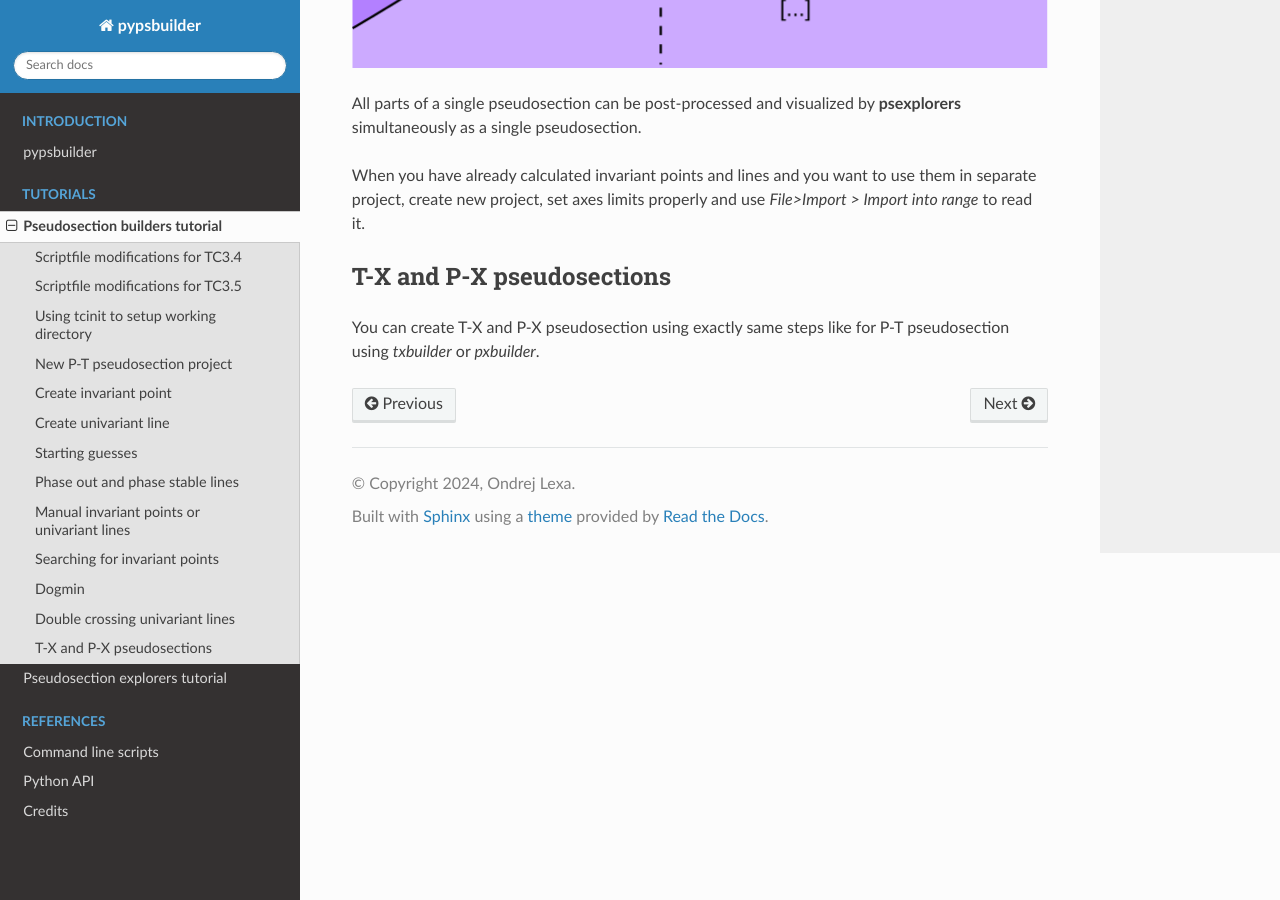
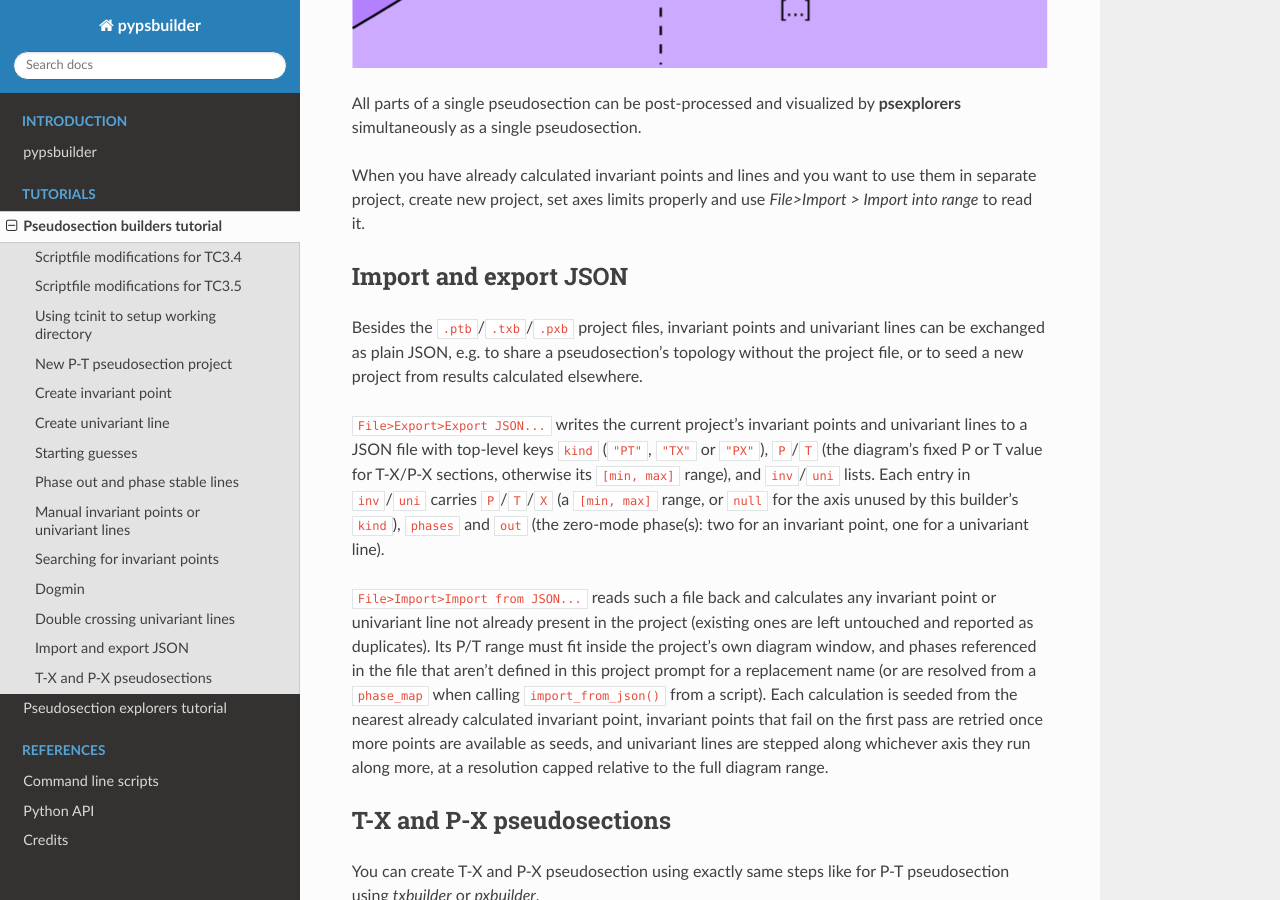
Before and after one commit to ondrolexa/pypsbuilder, a Sphinx documentation site: the page built from docs/psbuilders-tutorial.rst, in a window 1280 px wide and 900 px high, scrolled down 8781 px. Built offline with Sphinx 7.4.7 and the Read the Docs theme 3.1.0, drawn with Linux system fonts in a browser that asks for light colours.

Commit message:
changelog fix

```diff
--- a/docs/psbuilders-tutorial.rst
+++ b/docs/psbuilders-tutorial.rst
@@ -250,6 +250,35 @@ When you have already calculated invariant points and lines and you want to use
 them in separate project, create new project, set axes limits properly and
 use `File>Import > Import into range` to read it.
 
+Import and export JSON
+-----------------------
+
+Besides the ``.ptb``/``.txb``/``.pxb`` project files, invariant points and
+univariant lines can be exchanged as plain JSON, e.g. to share a
+pseudosection's topology without the project file, or to seed a new project
+from results calculated elsewhere.
+
+``File>Export>Export JSON...`` writes the current project's invariant points
+and univariant lines to a JSON file with top-level keys ``kind`` (``"PT"``,
+``"TX"`` or ``"PX"``), ``P``/``T`` (the diagram's fixed P or T value for
+T-X/P-X sections, otherwise its ``[min, max]`` range), and ``inv``/``uni``
+lists. Each entry in ``inv``/``uni`` carries ``P``/``T``/``X`` (a
+``[min, max]`` range, or ``null`` for the axis unused by this builder's
+``kind``), ``phases`` and ``out`` (the zero-mode phase(s): two for an
+invariant point, one for a univariant line).
+
+``File>Import>Import from JSON...`` reads such a file back and calculates any
+invariant point or univariant line not already present in the project
+(existing ones are left untouched and reported as duplicates). Its P/T range
+must fit inside the project's own diagram window, and phases referenced in
+the file that aren't defined in this project prompt for a replacement name
+(or are resolved from a ``phase_map`` when calling ``import_from_json()``
+from a script). Each calculation is seeded from the nearest already
+calculated invariant point, invariant points that fail on the first pass are
+retried once more points are available as seeds, and univariant lines are
+stepped along whichever axis they run along more, at a resolution capped
+relative to the full diagram range.
+
 T-X and P-X pseudosections
 --------------------------
 
```
Also changed, not shown: CHANGELOG.md (+2 -1 lines).
